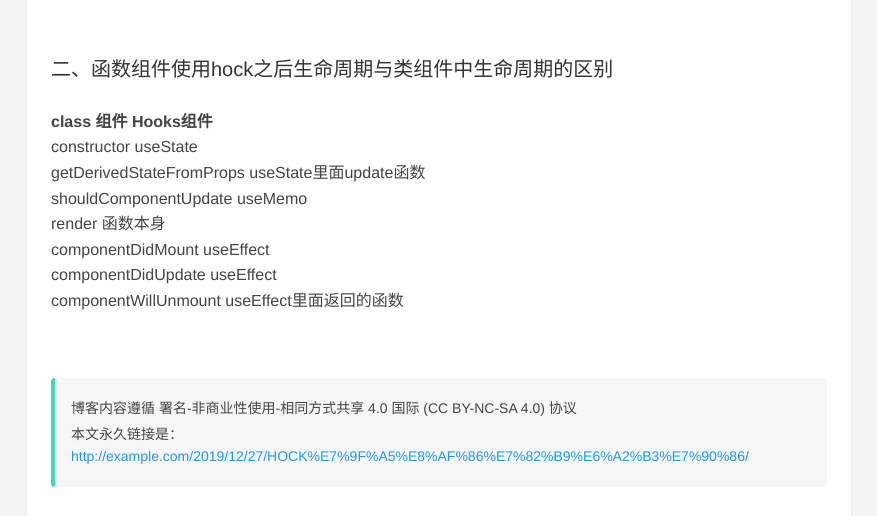
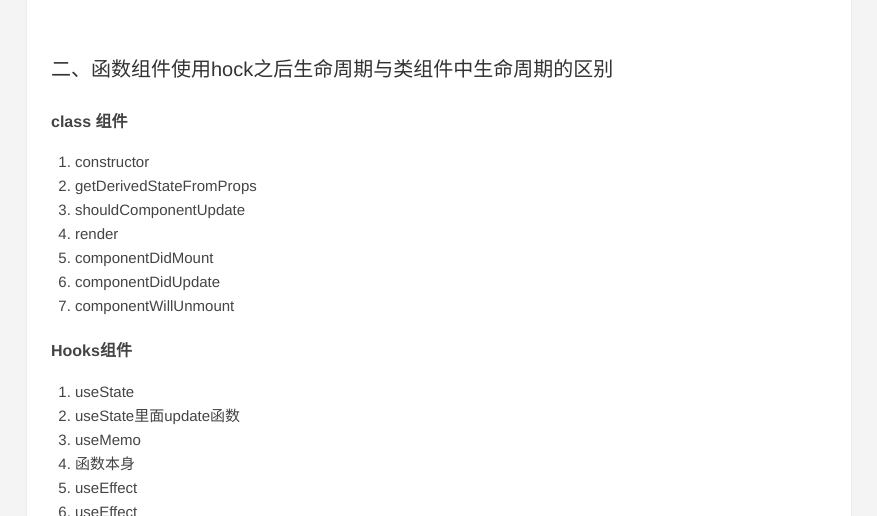
Before and after one commit to LCXNeverSayNever/LCXNeverSayNever.github.io, a plain HTML site: page 2019/12/27/HOCK知识点梳理/index.html in a window 1280 px wide. Shown: the part 986-1502 px from the top of the page, without its empty margins (73-950 px from the left). Drawn offline with nearby package versions, Linux system fonts and the light colour scheme; some packages are replaced by stand-ins of ours; no server answers; a script that the page names is missing; a web font is replaced by a local one.

Commit message:
Site updated: 2020-12-27 19:46:55

```diff
--- a/2019/12/27/HOCK知识点梳理/index.html
+++ b/2019/12/27/HOCK知识点梳理/index.html
@@ -448,7 +448,31 @@
   <h1 id="对React-Hook-的整理"><a href="#对React-Hook-的整理" class="headerlink" title="对React Hook 的整理"></a>对React Hook 的整理</h1><h3 id="一、什么是-React-Hook"><a href="#一、什么是-React-Hook" class="headerlink" title="一、什么是 React Hook"></a>一、什么是 React Hook</h3><p><strong>官方回答：Hook 是 React 16.8 的新增特性。它可以让你在不编写 class 的情况下使用 state 以及其他的 React 特性。</strong></p>
 <p><strong>从官网的这句话中，我们可以明确的知道，Hook增加了函数式组件中state的使用，我们可以轻松的在函数式组件中维护我们的状态，不需要更改为class组件。</strong></p>
 <p>React16.8 加入 hooks，让 React 函数式组件更加灵活React16.8 ，之前的hock存在的问题，如下：<br><span style="color:red">在组件间复用状态逻辑很难</span><br><span style="color:red">复杂组件变得难以理解，高阶组件和函数组件的嵌套过深。（嵌套地狱）</span><br><span style="color:red">难以记忆的生命周期 </span><br>React16.8，为解决这些问题，提供以下几种方法，如下：<br><span style="color:blue">useState 返回有状态值，以及更新这个状态值的函数 </span><br><span style="color:blue">useEffect 接受包含命令式，可能有副作用代码的函数。</span><br><span style="color:blue">useContext 接受上下文对象（从 React.createContext 返回的值）并返回当前上下文值. </span><br><span style="color:blue">useReducer useState 的替代方案。接受类型为(state，action) =&gt; newState 的 reducer，并返回与 dispatch 方法配对的当前状态。</span><br><strong>useCallback</strong>              返回一个回忆的 memoized 版本，该版本仅在其中一个输入发生更改时才会更改。纯函数的输入输出确定性<br><strong>useMemo</strong>                  纯的一个记忆函数<br><strong>useRef</strong>                   返回一个可变的 ref 对象，其.current 属性被初始化为传递的参数<br><strong>useImperativeMethods</strong>     自定义使用 ref 时公开给父组件的实例值<br><strong>useMutationEffect</strong>        更新兄弟组件之前，它在 React 执行其 DOM 改变的同一阶段同步触发<br><strong>useLayoutEffect DOM</strong>      改变后同步触发。使用它来从 DOM 读取布局并同步重新渲染</p>
-<h3 id="二、函数组件使用hock之后生命周期与类组件中生命周期的区别"><a href="#二、函数组件使用hock之后生命周期与类组件中生命周期的区别" class="headerlink" title="二、函数组件使用hock之后生命周期与类组件中生命周期的区别"></a>二、函数组件使用hock之后生命周期与类组件中生命周期的区别</h3><p><strong>class 组件</strong>                     <strong>Hooks组件</strong><br>constructor                         useState<br>getDerivedStateFromProps            useState里面update函数<br>shouldComponentUpdate               useMemo<br>render                              函数本身<br>componentDidMount                   useEffect<br>componentDidUpdate                  useEffect<br>componentWillUnmount                useEffect里面返回的函数</p>
+<h3 id="二、函数组件使用hock之后生命周期与类组件中生命周期的区别"><a href="#二、函数组件使用hock之后生命周期与类组件中生命周期的区别" class="headerlink" title="二、函数组件使用hock之后生命周期与类组件中生命周期的区别"></a>二、函数组件使用hock之后生命周期与类组件中生命周期的区别</h3><p><strong>class 组件</strong>                    </p>
+<ol>
+    <li>constructor</li>
+    <li>getDerivedStateFromProps</li>
+    <li>shouldComponentUpdate</li>
+    <li>render</li>
+    <li>componentDidMount</li>
+    <li>componentDidUpdate </li>
+    <li>componentWillUnmount </li>
+</ol>
+
+<p><strong>Hooks组件</strong></p>
+<ol>
+    <li>useState</li>
+    <li>useState里面update函数</li>
+    <li>useMemo</li>
+    <li>函数本身</li>
+    <li>useEffect</li>
+    <li>useEffect</li>
+    <li>useEffect里面返回的函数</li>
+</ol>
+
+
+
+
 
 
 
@@ -483,7 +507,7 @@
     <div class='new-meta-box'>
 
 
-          <div class="new-meta-item date" itemprop="dateUpdated" datetime="2020-12-27T19:42:10+08:00">
+          <div class="new-meta-item date" itemprop="dateUpdated" datetime="2020-12-27T19:45:57+08:00">
   <a class='notlink'>
     <i class="fas fa-edit fa-fw" aria-hidden="true"></i>
     <p>更新于：Dec 27, 2020</p>
```
